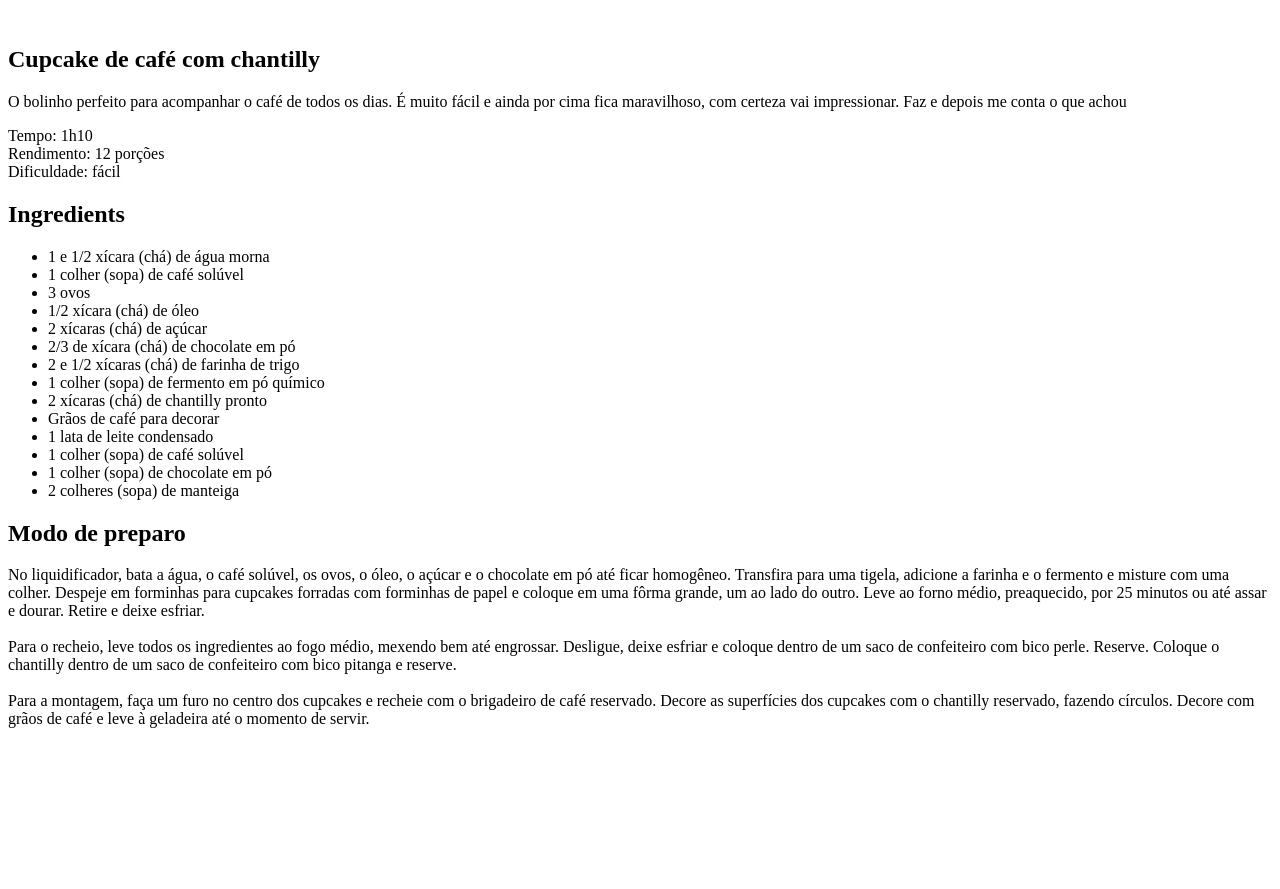
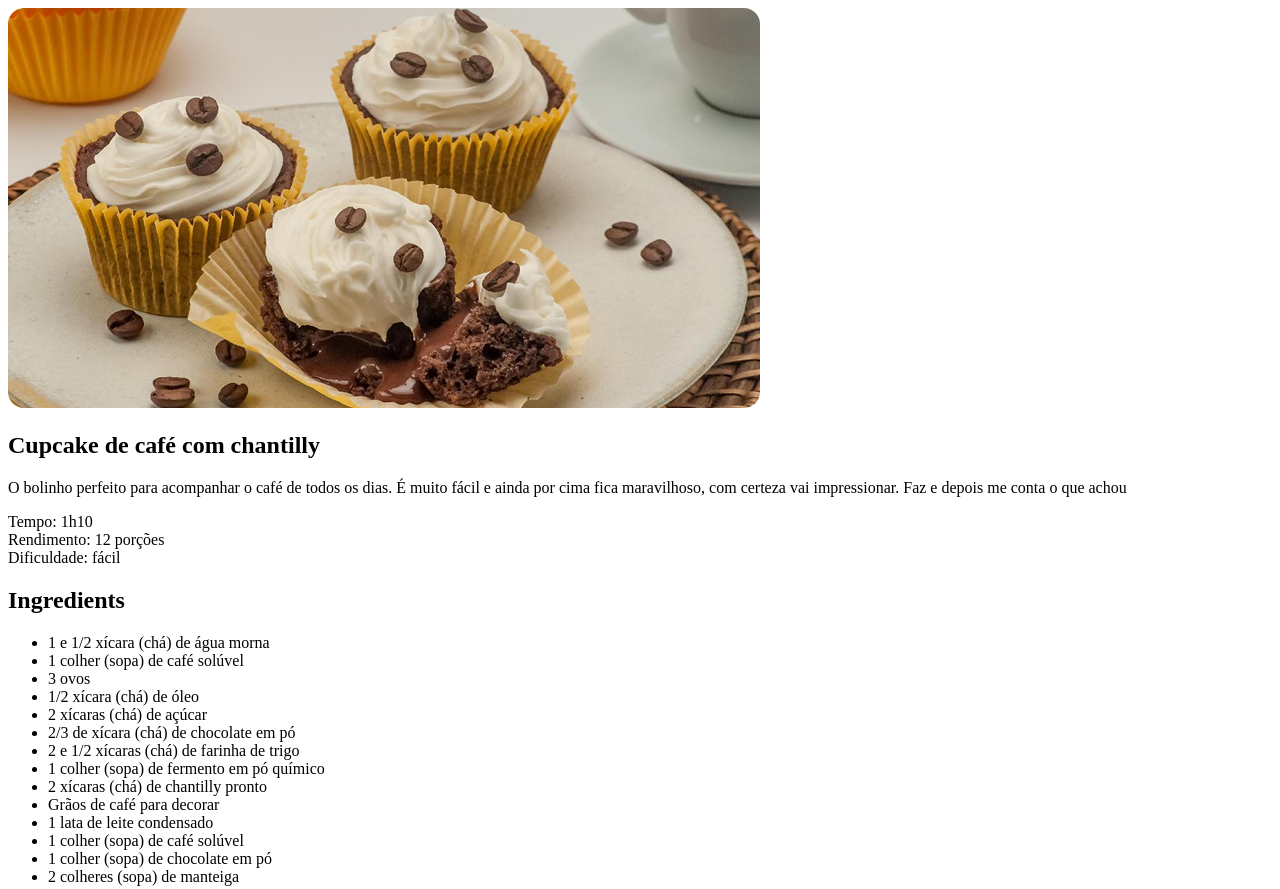
Before and after one commit to Guszguerra/Projeto-Site-Receita, a plain HTML site: page index.html in a window 1280 px wide. Shown: the top 889 px of the page. Before the commit the page ends 800 px from the top, so only its background shows below. Drawn offline with Linux system fonts and the light colour scheme.

Commit message:
adicionando imagem e style.css

```diff
--- a/index.html
+++ b/index.html
@@ -4,10 +4,11 @@
     <meta charset="UTF-8">
     <meta name="viewport" content="width=device-width, initial-scale=1.0">
     <title>Página de Receita</title>
+    <link rel="stylesheet" href="style.css">
 </head>
 <body>
     <div id="page">
-        <img src="" alt="">
+        <img src="assets/main-image.jpg" alt="Imagem de um cupcake com um graos de cafe e um chantilly">
         <main>
             <section id="about">
                 <h1>Cupcake de café com chantilly</h1>
--- /dev/null
+++ b/style.css
@@ -0,0 +1,3 @@
+img {
+  border-radius: 16px;
+}
```
Also changed, not shown: assets/bg.jpg (added), assets/main-image.jpg (added).
